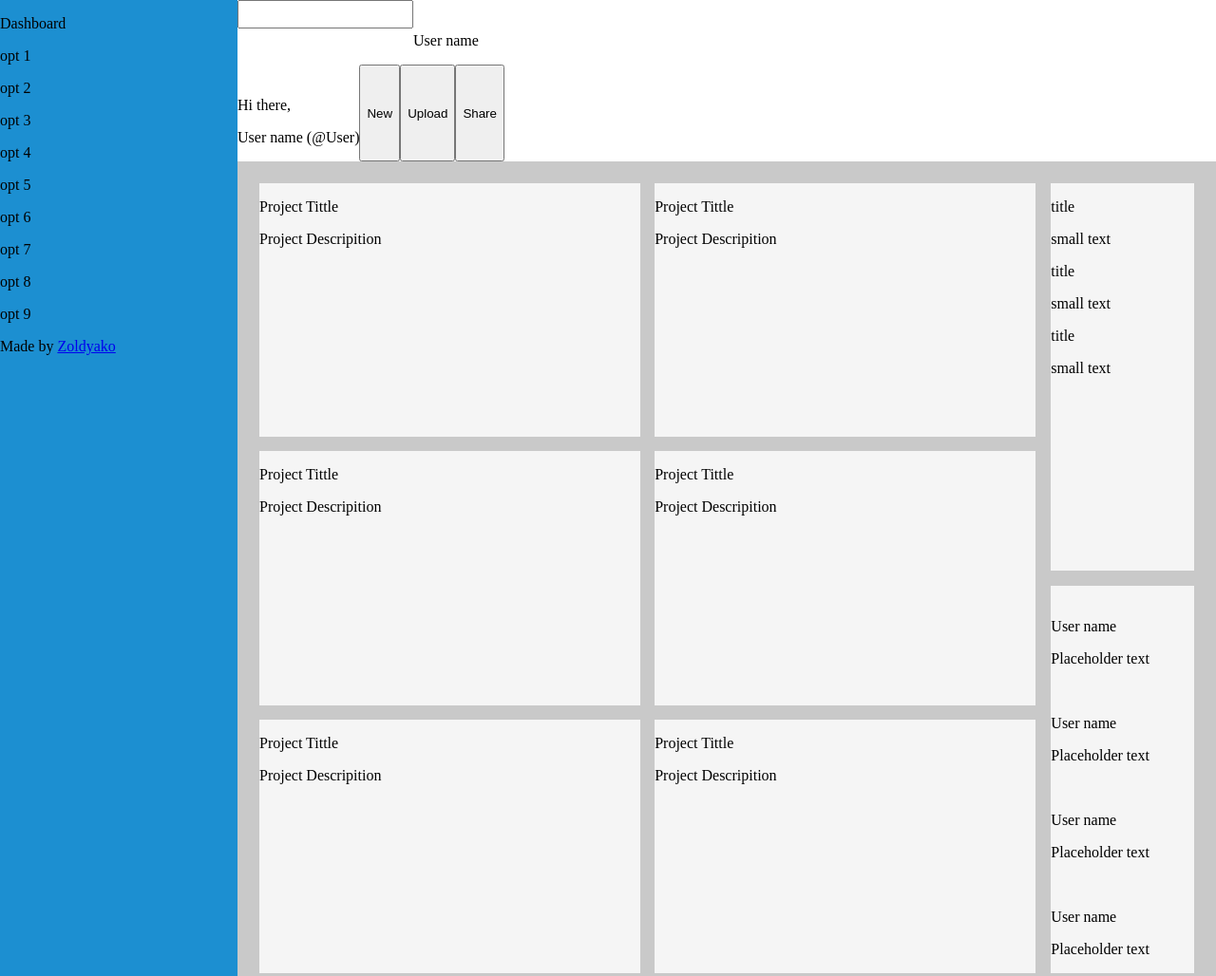
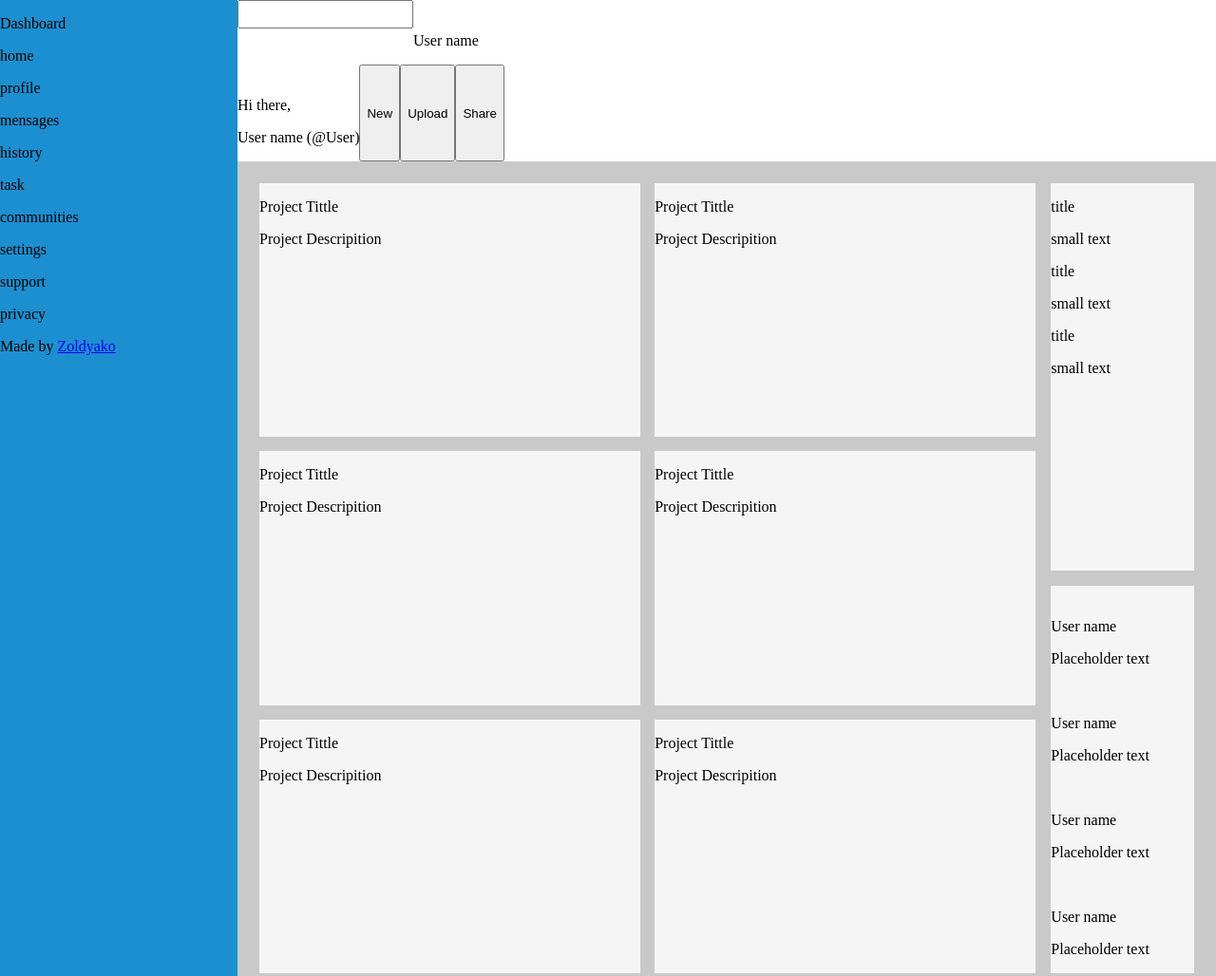
Before and after one commit to Zoldyako/admin_panel, a plain HTML site: page index.html in a window 1280 px wide. Shown: the top 1028 px of the page at 95% size. Drawn offline with Linux system fonts and the light colour scheme.

Commit message:
Changed sidebar structure and text

```diff
--- a/index.html
+++ b/index.html
@@ -35,15 +35,19 @@
 
     <div class="sidebar">
         <p>Dashboard</p>
-        <p>opt 1<a href=""></a></p>
-        <p>opt 2<a href=""></a></p>
-        <p>opt 3<a href=""></a></p>
-        <p>opt 4<a href=""></a></p>
-        <p>opt 5<a href=""></a></p>
-        <p>opt 6<a href=""></a></p>
-        <p>opt 7<a href=""></a></p>
-        <p>opt 8<a href=""></a></p>
-        <p>opt 9<a href=""></a></p>
+        <div>
+            <p>home<a href="#"></a></p>
+            <p>profile<a href="#"></a></p>
+            <p>mensages<a href="#"></a></p>
+            <p>history<a href="#"></a></p>
+            <p>task<a href="#"></a></p>
+            <p>communities<a href="#"></a></p>
+        </div>
+        <div>
+            <p>settings<a href="#"></a></p>
+            <p>support<a href="#"></a></p>
+            <p>privacy<a href="#"></a></p>
+        </div>
         <p>Made by <a href="https://github.com/Zoldyako">Zoldyako</a></p>
     </div>
 
```
